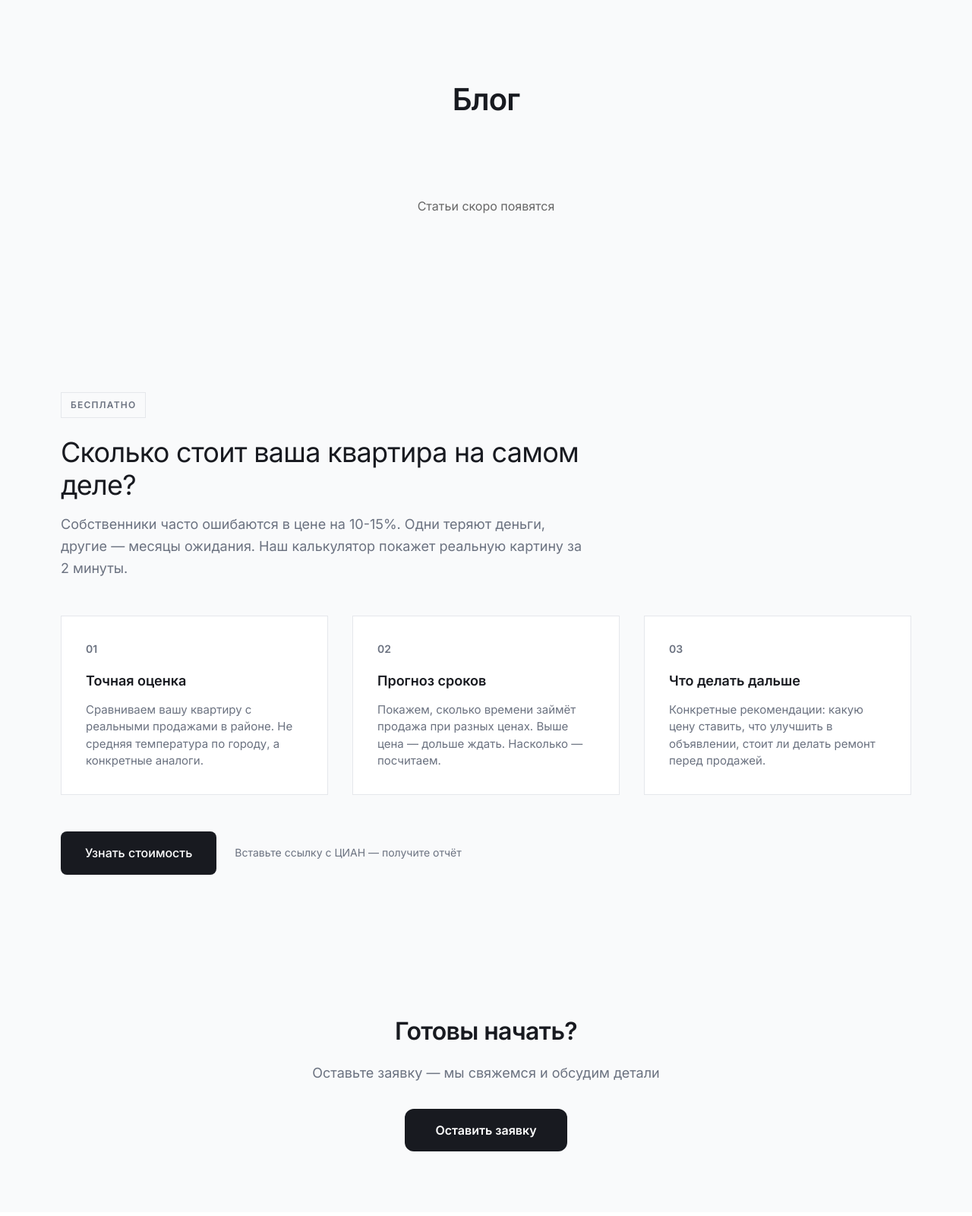
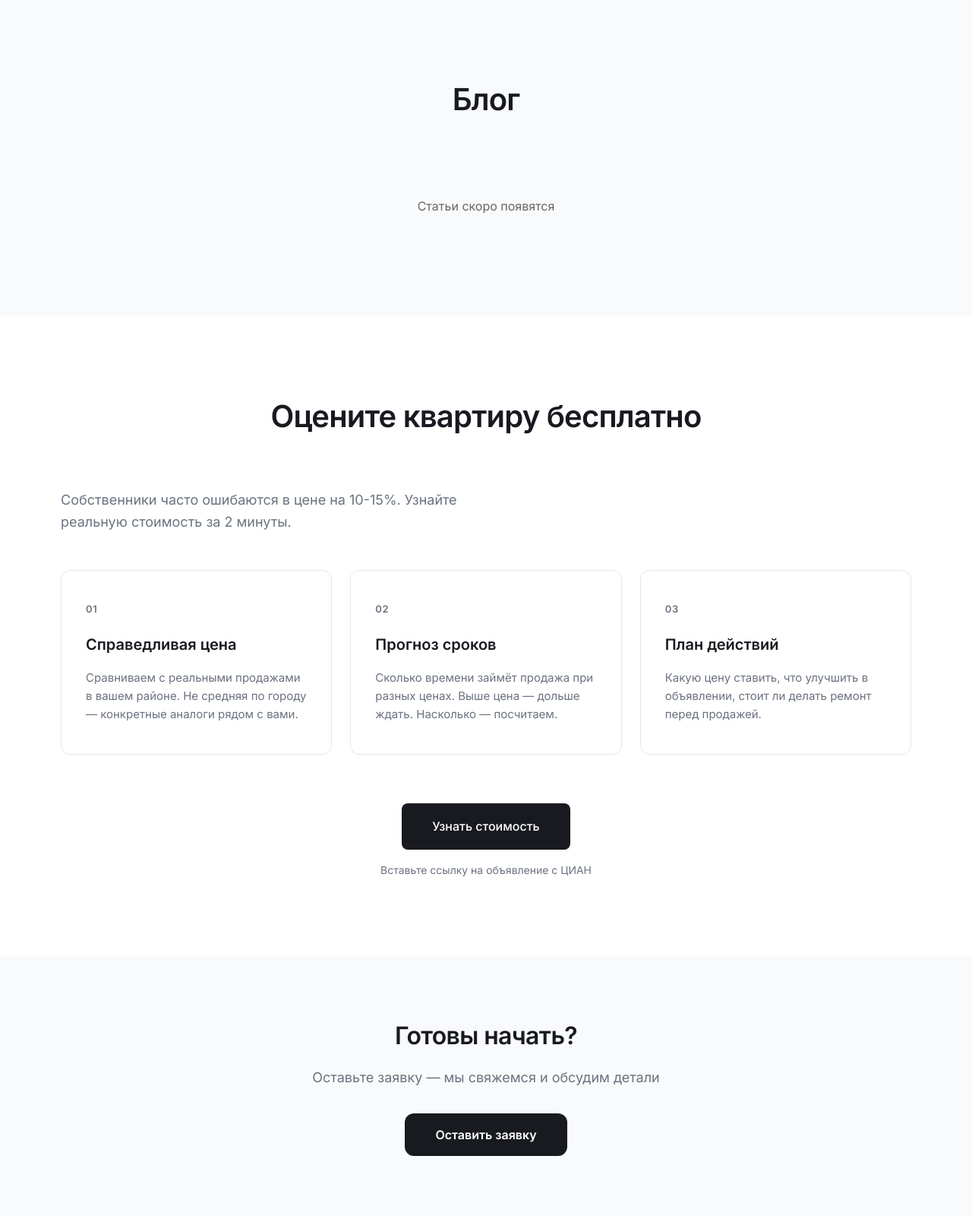
Before and after one commit to nikita-tita/cian-analyzer, a Flask app: page / in a window 1280 px wide. Shown: the part 2554-4154 px from the top of the page at 76% size. Run offline with Flask 3, Linux system fonts and the light colour scheme; data that the repository does not hold is empty; some libraries are stand-ins or nearby versions.

Commit message:
fix: Calculator promo with proper card design like services section
- Uses same service-card styling as rest of site
- Numbered steps (01, 02, 03) in cards with borders
- Centered CTA button below cards
- Clean section-title and subtitle
- No emojis

🤖 Generated with [Claude Code](https://claude.com/claude-code)

Co-Authored-By: Claude <noreply@anthropic.com>

```diff
--- a/static/css/landing.css
+++ b/static/css/landing.css
@@ -701,110 +701,53 @@ a.btn-primary:hover {
 }
 
 /* Calculator Promo Section */
-.calculator-promo {
-    padding: 0;
-}
-
-.calculator-promo-header {
-    max-width: 700px;
+.section-subtitle {
+    font-size: 18px;
+    color: var(--color-text-light);
+    line-height: 1.6;
+    max-width: 600px;
     margin-bottom: 48px;
 }
 
-.calculator-promo-label {
-    display: inline-block;
-    font-size: 12px;
-    font-weight: 600;
-    text-transform: uppercase;
-    letter-spacing: 0.1em;
-    color: var(--color-text-light);
-    border: 1px solid var(--color-border);
-    padding: 6px 12px;
-    margin-bottom: 24px;
-}
-
-.calculator-promo-title {
-    font-size: 36px;
-    font-weight: 400;
-    line-height: 1.2;
-    margin-bottom: 16px;
-    letter-spacing: -0.02em;
-}
-
-.calculator-promo-desc {
-    font-size: 18px;
-    color: var(--color-text-light);
-    line-height: 1.6;
-}
-
-.calculator-promo-grid {
+.calc-promo-grid {
     display: grid;
     grid-template-columns: repeat(3, 1fr);
-    gap: 32px;
+    gap: 24px;
     margin-bottom: 48px;
 }
 
-.calculator-promo-card {
-    background: var(--color-bg);
-    border: 1px solid var(--color-border);
-    padding: 32px;
+.calc-step-num {
+    font-size: 13px;
+    font-weight: 600;
+    color: var(--color-text-light);
+    margin-bottom: 20px;
+    letter-spacing: 0.05em;
 }
 
-.calculator-card-number {
-    font-size: 14px;
-    font-weight: 600;
-    color: var(--color-text-light);
-    margin-bottom: 16px;
+.calc-promo-action {
+    text-align: center;
+    padding-top: 16px;
 }
 
-.calculator-promo-card h3 {
-    font-size: 18px;
-    font-weight: 600;
-    margin-bottom: 12px;
-}
-
-.calculator-promo-card p {
-    font-size: 15px;
-    color: var(--color-text-light);
-    line-height: 1.5;
-}
-
-.calculator-promo-cta {
-    display: flex;
-    align-items: center;
-    gap: 24px;
-}
-
-.calculator-promo-cta .btn {
-    padding: 16px 32px;
+.btn-large {
+    padding: 18px 40px;
     font-size: 16px;
 }
 
-.calculator-promo-note {
+.calc-promo-hint {
+    margin-top: 16px;
     font-size: 14px;
     color: var(--color-text-light);
 }
 
 @media (max-width: 768px) {
-    .calculator-promo-title {
-        font-size: 28px;
-    }
-
-    .calculator-promo-desc {
-        font-size: 16px;
-    }
-
-    .calculator-promo-grid {
+    .calc-promo-grid {
         grid-template-columns: 1fr;
         gap: 16px;
     }
 
-    .calculator-promo-card {
-        padding: 24px;
-    }
-
-    .calculator-promo-cta {
-        flex-direction: column;
-        align-items: flex-start;
-        gap: 12px;
+    .section-subtitle {
+        font-size: 16px;
+        margin-bottom: 32px;
     }
 }
--- a/templates/index.html
+++ b/templates/index.html
@@ -268,37 +268,32 @@
     </section>
 
     <!-- Calculator Promo Section -->
-    <section class="section section-gray" id="calculator-promo">
+    <section class="section" id="calculator-promo">
         <div class="container">
-            <div class="calculator-promo">
-                <div class="calculator-promo-header">
-                    <div class="calculator-promo-label">Бесплатно</div>
-                    <h2 class="calculator-promo-title">Сколько стоит ваша квартира на самом деле?</h2>
-                    <p class="calculator-promo-desc">Собственники часто ошибаются в цене на 10-15%. Одни теряют деньги, другие — месяцы ожидания. Наш калькулятор покажет реальную картину за 2 минуты.</p>
+            <h2 class="section-title">Оцените квартиру бесплатно</h2>
+            <p class="section-subtitle">Собственники часто ошибаются в цене на 10-15%. Узнайте реальную стоимость за 2 минуты.</p>
+
+            <div class="calc-promo-grid">
+                <div class="service-card">
+                    <div class="calc-step-num">01</div>
+                    <h3>Справедливая цена</h3>
+                    <p>Сравниваем с реальными продажами в вашем районе. Не средняя по городу — конкретные аналоги рядом с вами.</p>
                 </div>
+                <div class="service-card">
+                    <div class="calc-step-num">02</div>
+                    <h3>Прогноз сроков</h3>
+                    <p>Сколько времени займёт продажа при разных ценах. Выше цена — дольше ждать. Насколько — посчитаем.</p>
+                </div>
+                <div class="service-card">
+                    <div class="calc-step-num">03</div>
+                    <h3>План действий</h3>
+                    <p>Какую цену ставить, что улучшить в объявлении, стоит ли делать ремонт перед продажей.</p>
+                </div>
+            </div>
 
-                <div class="calculator-promo-grid">
-                    <div class="calculator-promo-card">
-                        <div class="calculator-card-number">01</div>
-                        <h3>Точная оценка</h3>
-                        <p>Сравниваем вашу квартиру с реальными продажами в районе. Не средняя температура по городу, а конкретные аналоги.</p>
-                    </div>
-                    <div class="calculator-promo-card">
-                        <div class="calculator-card-number">02</div>
-                        <h3>Прогноз сроков</h3>
-                        <p>Покажем, сколько времени займёт продажа при разных ценах. Выше цена — дольше ждать. Насколько — посчитаем.</p>
-                    </div>
-                    <div class="calculator-promo-card">
-                        <div class="calculator-card-number">03</div>
-                        <h3>Что делать дальше</h3>
-                        <p>Конкретные рекомендации: какую цену ставить, что улучшить в объявлении, стоит ли делать ремонт перед продажей.</p>
-                    </div>
-                </div>
-
-                <div class="calculator-promo-cta">
-                    <a href="/calculator?reset=1" class="btn btn-primary">Узнать стоимость</a>
-                    <span class="calculator-promo-note">Вставьте ссылку с ЦИАН — получите отчёт</span>
-                </div>
+            <div class="calc-promo-action">
+                <a href="/calculator?reset=1" class="btn btn-primary btn-large">Узнать стоимость</a>
+                <p class="calc-promo-hint">Вставьте ссылку на объявление с ЦИАН</p>
             </div>
         </div>
     </section>
```
